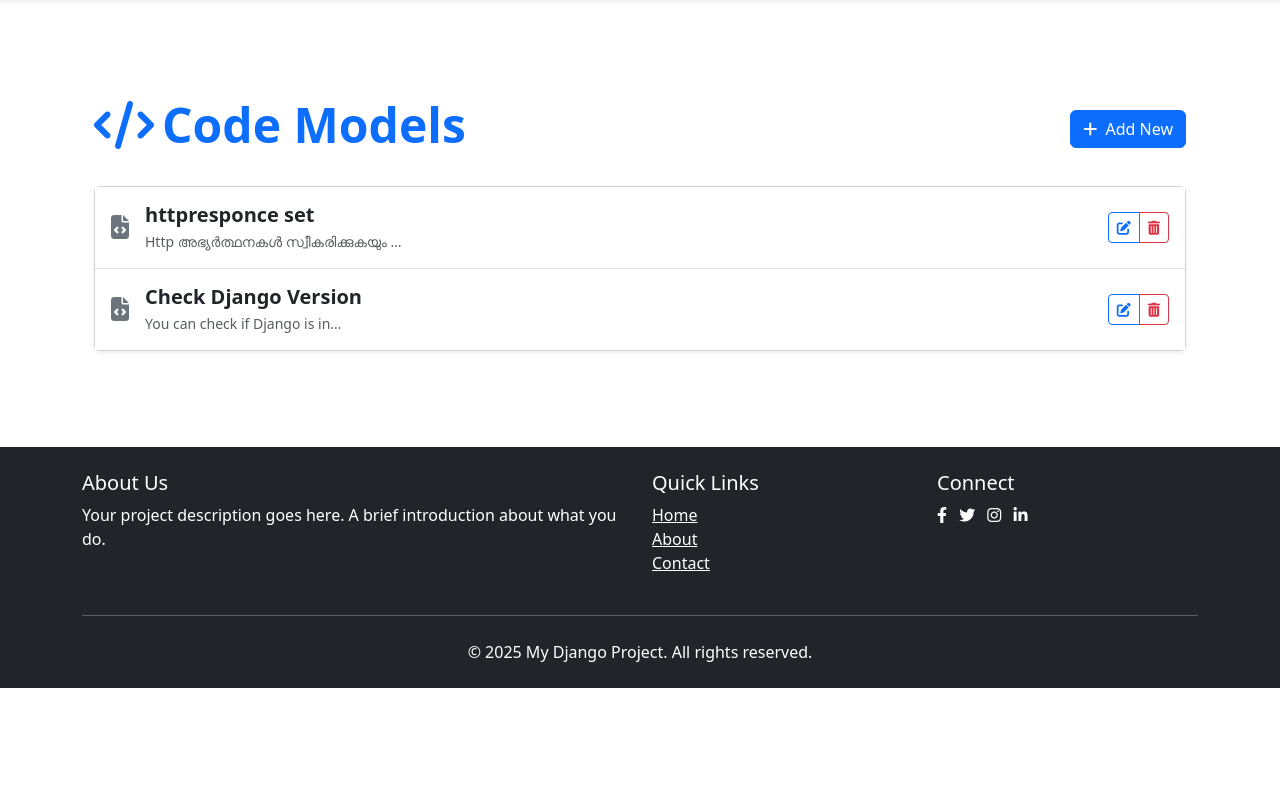
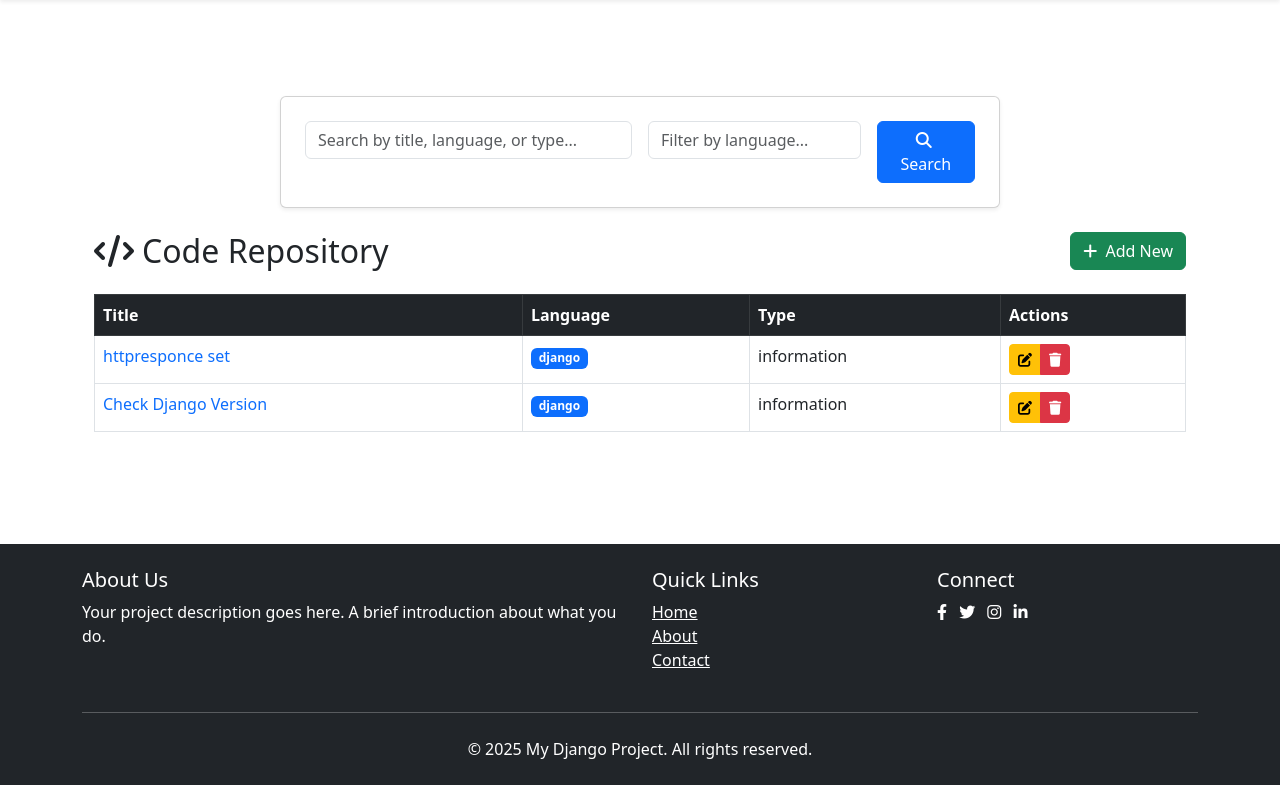
Before and after one commit to akhil397/datacart, a Django app: page / in a window 1280 px wide. Shown: the part 56-841 px from the top of the page. Before the commit the page ends 744 px from the top, so only its background shows below. Run offline with Django 4.2, Linux system fonts and the light colour scheme; data comes from the database, SQL or seed files in the repository.

Commit message:
Added serarch funtion

```diff
--- a/dataapp/forms.py
+++ b/dataapp/forms.py
@@ -13,3 +13,10 @@ class CodeForm(forms.ModelForm):
             'types': forms.TextInput(attrs={'class': 'form-control', 'placeholder': 'Enter type'}),
             'image': forms.ClearableFileInput(attrs={'class': 'form-control-file'}),
         }
+class SearchForm(forms.Form):
+    query = forms.CharField(label='Search',widget=forms.TextInput(attrs={'class': 'form-control','placeholder': 'Search by title, language, or type...'}),
+    required=False
+    )
+    language = forms.CharField(label='Filter by Language',widget=forms.TextInput(attrs={'class': 'form-control','placeholder': 'Filter by language...'}),
+    required=False
+    )
--- a/dataapp/templates/base.html
+++ b/dataapp/templates/base.html
@@ -43,7 +43,7 @@
         <div class="collapse navbar-collapse" id="navbarNav">
           <ul class="navbar-nav me-auto">
             <li class="nav-item">
-              <a class="nav-link" href="{% url 'details' %}">Home</a>
+              <a class="nav-link" href="{% url 'code_list' %}">Home</a>
             </li>
           </ul>
         </div>
--- /dev/null
+++ b/dataapp/templates/code_list.html
@@ -0,0 +1,89 @@
+{% extends 'base.html' %} {% block content %}
+<div class="container py-5">
+  <div class="row mb-4">
+    <div class="col-md-8 mx-auto">
+      <div class="card shadow-sm">
+        <div class="card-body p-4">
+          <form method="GET" class="row g-3">
+            <div class="col-md-6">{{ search_form.query }}</div>
+            <div class="col-md-4">{{ search_form.language }}</div>
+            <div class="col-md-2">
+              <button type="submit" class="btn btn-primary w-100">
+                <i class="fas fa-search me-1"></i> Search
+              </button>
+            </div>
+          </form>
+        </div>
+      </div>
+    </div>
+  </div>
+
+  <div class="row">
+    <div class="col-12">
+      <div class="d-flex justify-content-between align-items-center mb-4">
+        <h2 class="mb-0"><i class="fas fa-code me-2"></i>Code Repository</h2>
+        <a href="{% url 'adddata' %}" class="btn btn-success">
+          <i class="fas fa-plus me-1"></i> Add New
+        </a>
+      </div>
+
+      {% if code_models %}
+      <div class="table-responsive">
+        <table class="table table-hover table-bordered">
+          <thead class="table-dark">
+            <tr>
+              <th>Title</th>
+              <th>Language</th>
+              <th>Type</th>
+              <th>Actions</th>
+            </tr>
+          </thead>
+          <tbody>
+            {% for code in code_models %}
+            <tr>
+              <td>
+                <a
+                  href="{% url 'about' code.id %}"
+                  class="text-decoration-none"
+                >
+                  {{ code.title }}
+                </a>
+              </td>
+              <td>
+                <span class="badge bg-primary">{{ code.language }}</span>
+              </td>
+              <td>{{ code.types }}</td>
+              <td>
+                <div class="btn-group btn-group-sm">
+                  <a
+                    href="{% url 'update_code_model' code.id %}"
+                    class="btn btn-warning"
+                  >
+                    <i class="fas fa-edit"></i>
+                  </a>
+                  <a
+                    href="{% url 'delete_data' code.id %}"
+                    class="btn btn-danger"
+                  >
+                    <i class="fas fa-trash"></i>
+                  </a>
+                </div>
+              </td>
+            </tr>
+            {% endfor %}
+          </tbody>
+        </table>
+      </div>
+      {% else %}
+      <div class="alert alert-info text-center py-4">
+        <i class="fas fa-info-circle fa-2x mb-3"></i>
+        <h4>No code snippets found</h4>
+        <p class="mb-0">
+          Try different search criteria or add a new code snippet
+        </p>
+      </div>
+      {% endif %}
+    </div>
+  </div>
+</div>
+{% endblock %}
--- a/dataapp/urls.py
+++ b/dataapp/urls.py
@@ -2,10 +2,10 @@ from django.urls import path
 from . import views
 
 urlpatterns = [
-    path('', views.details, name='details'),
+    path('', views.code_list, name='code_list'),
+    path('details', views.details, name='details'),
     path('add/', views.adddata, name='adddata'),
     path('about/<int:pk>/', views.about, name='about'),
     path('update/<int:pk>/', views.update_code_model, name='update_code_model'),  # Fixed name
     path('delete/<int:pk>/', views.delete_data, name='delete_data'),
-    path('search/', views.search_btn, name='search_btn'),
 ]
--- a/dataapp/views.py
+++ b/dataapp/views.py
@@ -1,6 +1,6 @@
 from django.shortcuts import render, get_object_or_404, redirect
 from .models import CodeModels
-from .forms import CodeForm
+from .forms import CodeForm , SearchForm
 
 # Show list of code entries
 def details(request):
@@ -45,12 +45,25 @@ def delete_data(request, pk):
     return redirect('details')
 
 # Search function
-def search_btn(request):
-    searched = ""
-    posts = []
+def code_list(request):
+    form = SearchForm(request.GET or None)
+    codes = CodeModels.objects.all()
 
-    if request.method == 'POST':
-        searched = request.POST.get('searched', '')  # Avoid KeyError
-        posts = CodeModels.objects.filter(language__icontains=searched)
+    if form.is_valid():
+        query = form.cleaned_data.get('query')
+        language = form.cleaned_data.get('language')
 
-    return render(request, 'search.html', {'searched': searched, 'posts': posts})
+        if query:
+            codes = codes.filter(
+                CodeModels.Q(title__icontains=query) |
+                CodeModels.Q(types__icontains=query) |
+                CodeModels.Q(description__icontains=query)
+            )
+        if language:
+            codes = codes.filter(language__iexact=language)
+
+    context = {
+        'code_models': codes,
+        'search_form': form
+    }
+    return render(request, 'code_list.html', context)
```
Also changed, not shown: dataapp/templates/navbar.html (deleted, +0 -65 lines), dataapp/templates/search.html (deleted, +0 -37 lines).
